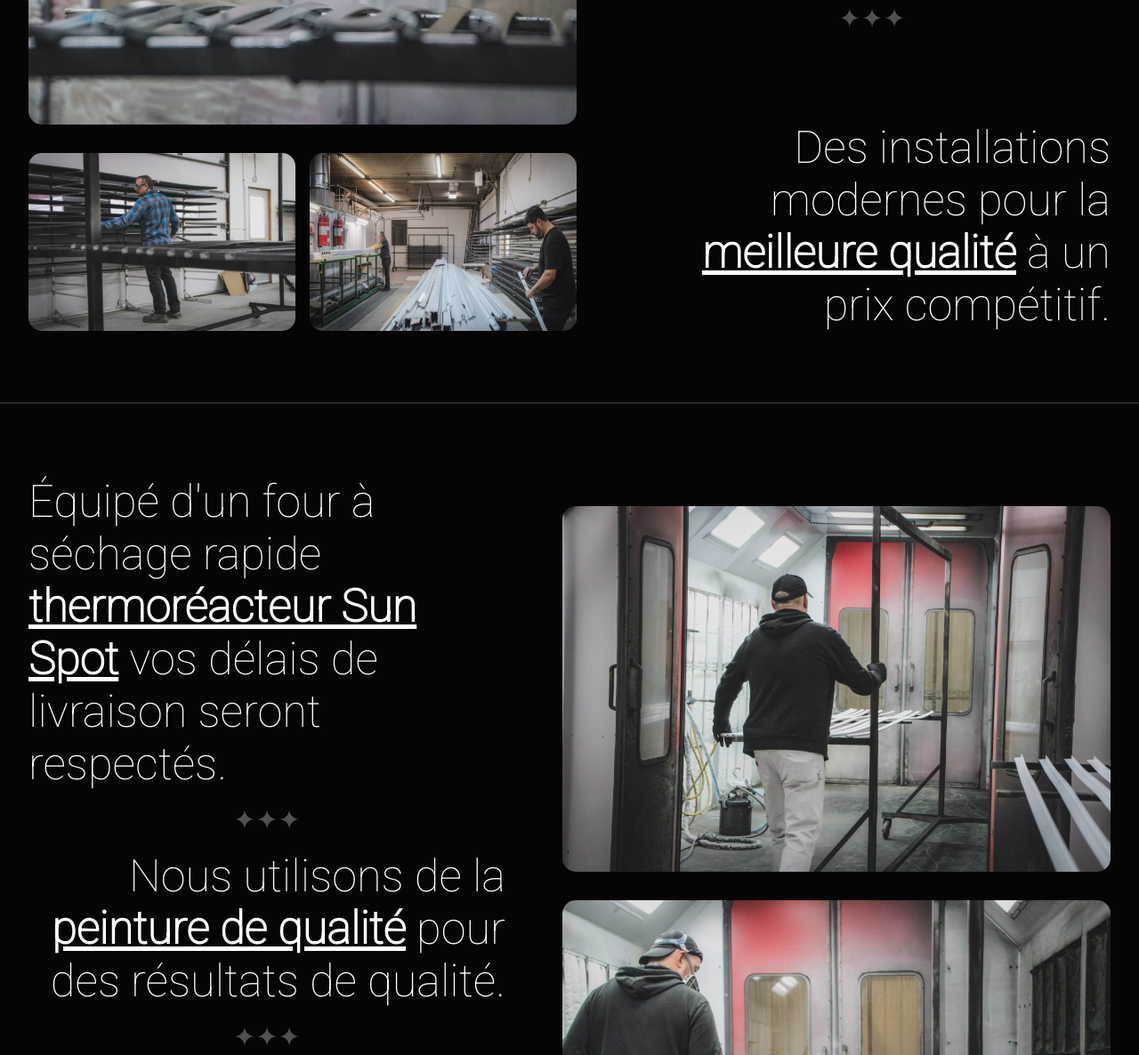
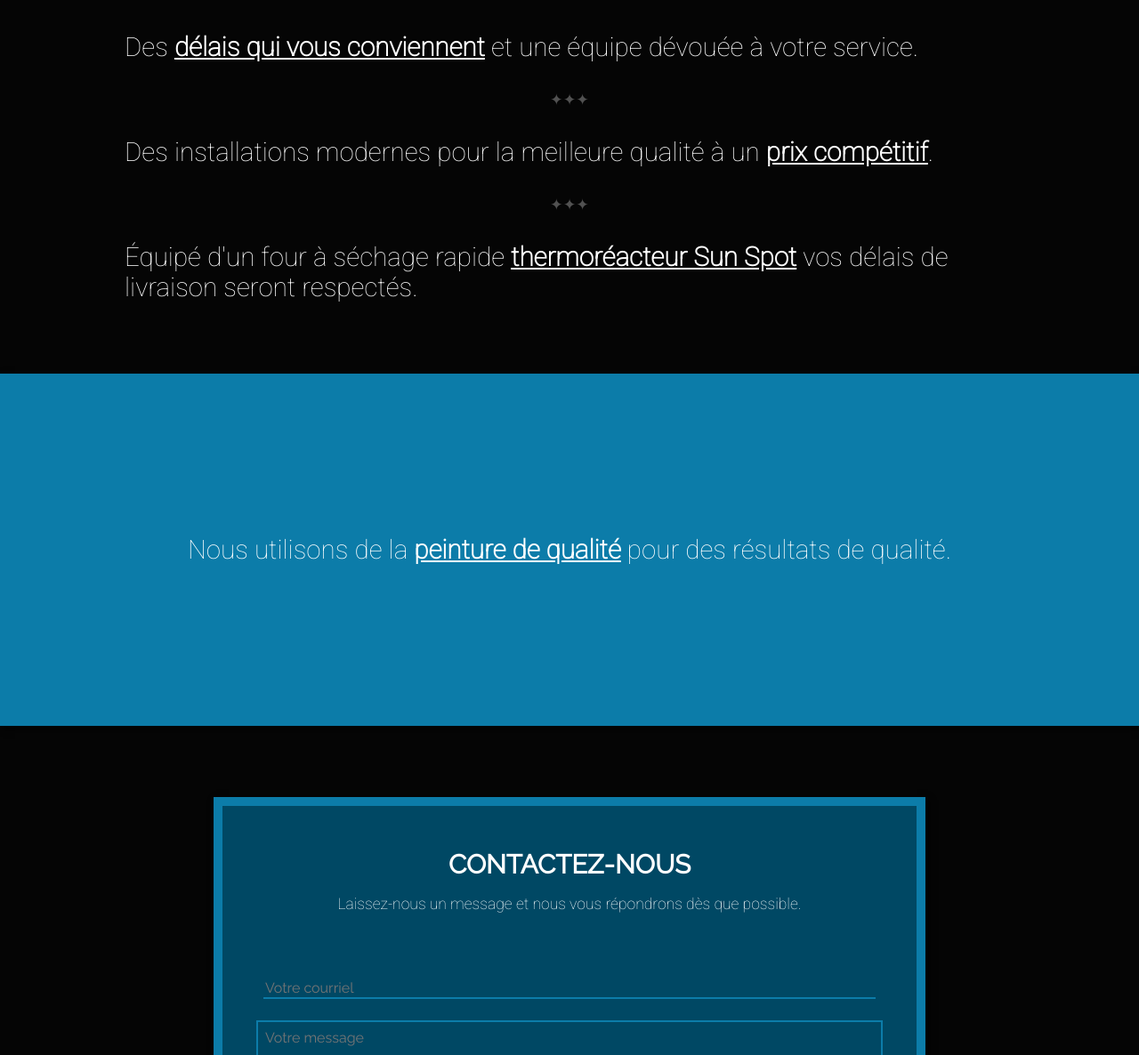
Before and after one commit to Eyeofthequeen/siteweb-semacouleur, a plain HTML site: page index.html in a window 1280 px wide. Shown: the part 1103-2289 px from the top of the page at 89% size. Drawn offline with Linux system fonts and the light colour scheme.

Commit message:
Finalisation

```diff
--- a/css/about-us.css
+++ b/css/about-us.css
@@ -1,74 +1,17 @@
-.about-us {
+.about-the-company {
+  color: white;
   display: flex;
   flex-direction: column;
-  gap: 3rem;
+  gap: 2rem;
+  margin: auto;
+  padding: 1rem;
 }
 
-.about-us-line {
-  display: flex;
-  max-width: 1500px;
-  margin: auto;
+.about-the-company {
+  max-width: 1000px;
 }
 
-.photos {
-  box-sizing: border-box;
-  padding: 1rem;
-  display: flex;
-  flex-direction: column;
-  justify-content: center;
-}
-
-.photos > img {
-  margin: 1rem;
-}
-
-.photos img {
-  max-width: calc(600px + 1rem);
-  border-radius: 15px;
-}
-
-.photos-sub-two {
-  display: flex;
-  margin: 1rem;
-  gap: 1rem;
-}
-
-.photos-sub-two img {
-  max-width: 300px;
-}
-
-.mission {
-  gap: 1rem;
-  margin: 2rem;
-  display: flex;
-  flex-direction: column;
-  justify-content: space-between;
-}
-
-.mission-point {
-  color: white;
-  font-size: clamp(1.375rem, 0.781rem + 2.969vw, 3.75rem);
-}
-
-.mission-point--right {
-  text-align: right;
-}
-
-.mission-seperator {
-  color: white;
+.about-the-company .separator {
   text-align: center;
-  font-size: 30px;
   opacity: 30%;
 }
-
-.separator-line {
-  width: 100%;
-  height: 2px;
-  background-color: white;
-  opacity: 15%;
-}
-
-.mission-point-emphase {
-  font-weight: bold;
-  text-decoration: underline;
-}
--- a/css/app.css
+++ b/css/app.css
@@ -15,15 +15,48 @@ html, body {
   width: 100%;
   display: flex;
   flex-direction: column;
-  gap: 2rem;
+  gap: 4rem;
 }
 
 .text--normal {
-  font-size: clamp(0.75rem, 0.656rem + 0.469vw, 1.125rem);
+  /* 16px to 18px */
+  font-size: clamp(1.0rem, 0.969rem + 0.156vw, 1.125rem);
+}
+
+.text--large {
+  /* 22px to 32px */
+  font-size: clamp(1.375rem, 1.219rem + 0.781vw, 2.0rem);
+}
+
+.text--x-large {
+
 }
 
 .text--title {
   font-family: 'Raleway';
-  font-size: 32px;
   font-weight: bolder;
 }
+
+.text--emphasis {
+  font-weight: bold;
+  text-decoration: underline;
+}
+
+.shadow--bottom {
+  box-shadow: 3px 3px 8px rgba(0, 0, 0, 0.9);
+}
+
+.button {
+  font-size: 18px;
+  border: 1px solid white;
+  color: white;
+  padding: 12px 22px;
+  background: none;
+  cursor: pointer;
+  font-family: 'Raleway';
+  margin-top: 32px;
+}
+
+.paint-dripping {
+  height: fit-content;
+}
--- /dev/null
+++ b/css/dripping-with-font.css
@@ -0,0 +1,154 @@
+/* Animation properties */
+:root {
+  --anim-width: 200px;
+  --anim-height: 300px;
+  --anim-duration: 3s;
+}
+
+/* Splash properties */
+:root {
+  --splash-width: var(--anim-width);
+  --splash-height: calc(var(--anim-width) / 2);
+  --splash-origin: calc(var(--splash-height) / 2);
+  --water-level: var(--splash-origin);
+}
+
+/* Drip properties */
+:root {
+  --drip-size: 15px;
+  --drip-pos: (calc(var(--splash-width) / 2) - (var(--drip-size) / 2));
+  --drip-rebound: 40px;
+  --drip-re-size: 5px;
+  --drip-re-pos: (calc(var(--splash-width) / 2) - (var(--drip-re-size) / 2));
+}
+
+.dripping-with-font {
+  width: 100%;
+  position: relative;
+  background-color: var(--color-light-blue);
+  display: flex;
+  align-items: center;
+  justify-content: center;
+  padding: 3rem 1rem;
+  box-sizing: border-box;
+}
+
+.dripping-with-font .font {
+  position: absolute;
+  color: white;
+  width: 100%;
+  text-align: center;
+}
+
+.drip {
+  width: var(--anim-width);
+  height: var(--anim-height);
+  display: flex;
+  flex-wrap: wrap;
+  justify-content: center;
+  margin: auto;
+  position: relative;
+}
+
+.drip:before {
+  position: absolute;
+  left: var(--drip-pos);
+  top: 0;
+  content: '';
+  width: var(--drip-size);
+  height: var(--drip-size);
+  background-color: white;
+  border-radius: 50%;
+  opacity: 0;
+  animation: drip var(--anim-duration) ease infinite;
+}
+
+.drip:after {
+  box-sizing: border-box;
+  position: absolute;
+  bottom: 0;
+  left: 0;
+  content: '';
+  width: 0px;
+  height: 0px;
+  border: solid 4px white;
+  border-radius: 50%;
+  opacity: 0;
+  animation: splash var(--anim-duration) ease infinite;
+}
+
+@keyframes drip {
+  10% {
+    top: 0;
+    opacity: 1;
+    animation-timing-function: cubic-bezier(.24, 0, .76, .14);
+  }
+  25% {
+    opacity: 1;
+    top: calc(var(--anim-height) - var(--water-level));
+    animation-timing-function: ease-out;
+    width: var(--drip-size);
+    height: var(--drip-size);
+    left: var(--drip-pos);
+  }
+  30% {
+    opacity: 1;
+    top: calc(var(--anim-height) - (var(--water-level) + var(--drip-rebound)));
+    width: var(--drip-re-size);
+    height: var(--drip-re-size);
+    animation-timing-function: ease-in;
+    left: var(--drip-re-pos);
+  }
+  33% {
+    top: calc(var(--anim-height) - var(--water-level));
+    opacity: 0;
+    animation-timing-function: ease-out;
+    left: var(--drip-re-pos);
+  }
+  33.001% {
+    opacity: 0;
+  }
+  100% {
+    opacity: 0;
+  }
+}
+
+@keyframes splash {
+  0% {
+    opacity: 0;
+  }
+  25% {
+    bottom: calc(var(--splash-height) / 2);
+    left: calc(var(--splash-width) / 2);
+    opacity: 0;
+    width: 0px;
+    height: 0px;
+  }
+  25.001% {
+    opacity: 1;
+  }
+  33% {
+    bottom: 0;
+    left: 0;
+    opacity: 0;
+    width: var(--splash-width);
+    height: var(--splash-height);
+  }
+  33.001% {
+    bottom: calc(var(--splash-height) / 2);
+    left: calc(var(--splash-width) / 2);
+    opacity: 1;
+    width: 0px;
+    height: 0px;
+  }
+  43% {
+    bottom: 0;
+    left: 0;
+    opacity: 0;
+    width: var(--splash-width);
+    height: var(--splash-height);
+  }
+  43.001% {
+    opacity: 0;
+  }
+}
--- a/css/navigation.css
+++ b/css/navigation.css
@@ -16,6 +16,7 @@
   display: flex;
   gap: 2rem;
   width: 33%;
+  min-width: 300px;
   align-items: center;
   justify-content: center;
   padding: 2rem 0;
@@ -33,10 +34,10 @@
   bottom: 16px;
   color: white;
   opacity: 40%;
-  left: 50%;
   display: flex;
   flex-direction: column;
   align-items: center;
+  width: 100%;
 }
 
 .double-chevron {
--- /dev/null
+++ b/css/variables.css
@@ -0,0 +1,4 @@
+:root {
+  --color-light-blue: #0C7CA9;
+  --color-blue: #004864;
+}
--- a/index.html
+++ b/index.html
@@ -6,11 +6,13 @@
     <meta name="viewport" content="width=device-width, initial-scale=1.0">
 		<title>SEMA couleurs</title>
 		<link rel="stylesheet" href="./css/app.css">
+		<link rel="stylesheet" href="./css/variables.css">
 		<link rel="stylesheet" href="./css/full-screen-compagny-name.css">
 		<link rel="stylesheet" href="./css/navigation.css">
 		<link rel="stylesheet" href="./css/about-us.css">
 		<link rel="stylesheet" href="./css/contact-form.css">
 		<link rel="stylesheet" href="./css/footer.css">
+		<link rel="stylesheet" href="./css/dripping-with-font.css">
 		<script src="./js/tunnels.js"></script>
 	</head>
 	<body>
@@ -20,23 +22,10 @@
 		<full-screen-company-name></full-screen-company-name>
 
 		<div id='content' class="page">
+			<img class="paint-dripping" src="./assets/paint-dripping.svg" alt="" height="300">
 			<about-us></about-us>
-			<div class="contact-us-container">
-				<form
-					class="contact-us-form"
-					action="https://formspree.io/f/myyqrble"
-					method="POST"
-				>
-					<div class="contact-title">
-						<span class="text--title">CONTACTEZ-NOUS</span>
-						<p class="text--normal">Laissez-nous un message et nous vous répondrons dès que possible.</p>
-					</div>
-					<input type="email" name="email" placeholder="Votre courriel">
-					<textarea placeholder="Votre message" name="message"></textarea>
-					<button class="button" type="submit">Envoyer →</button>
-				</form>
-			</div>
-
+			<dripping-with-font></dripping-with-font>
+			<contact></contact>
 			<footer></footer>
 		</div>
 	</body>
--- a/js/tunnels.js
+++ b/js/tunnels.js
@@ -17,3 +17,5 @@ openTunnel("full-screen-company-name", path("full-screen-compagny-name"))
 openTunnel("navigation", path("navigation"))
 openTunnel("about-us", path("about-us"))
 openTunnel("footer", path("footer"))
+openTunnel("dripping-with-font", path("dripping-with-font"))
+openTunnel("contact", path("contact-form"))
--- a/templates/about-us.html
+++ b/templates/about-us.html
@@ -1,43 +1,16 @@
 <!DOCTYPE html>
 
-<div class="about-us">
-	<div class="about-us-line">
-		<div class="photos">
-			<img src="./assets/photos/photo_002.jpg" alt="">
-			<div class="photos-sub-two">
-				<img src="./assets/photos/photo_004.jpg" alt="">
-				<img src="./assets/photos/photo_001.jpg" alt="">
-			</div>
-		</div>
-		<div class="mission">
-			<div class="mission-point">
-				Des <span class="mission-point-emphase">délais qui vous convient</span> et une équipe dévouée à votre service.
-			</div>
-			<div class="mission-seperator">✦✦✦</div>
-			<div class="mission-point mission-point--right">
-				Des installations modernes pour la <span class="mission-point-emphase">meilleure qualité</span> à un prix compétitif.
-			</div>
-		</div>
-	</div>
-	<div class="separator-line"></div>
-	<div class="about-us-line">
-		<div class="mission">
-			<div class="mission-point">
-				Équipé d'un four à séchage rapide <span class="mission-point-emphase">thermoréacteur Sun Spot</span> vos délais de livraison seront respectés.
-			</div>
-			<div class="mission-seperator">✦✦✦</div>
-			<div class="mission-point mission-point--right">
-				Nous utilisons de la <span class="mission-point-emphase">peinture de qualité</span> pour des résultats de qualité.
-			</div>
-			<div class="mission-seperator">✦✦✦</div>
-			<div class="mission-point">
-				Notre <span class="mission-point-emphase">équipe grandissante</span> a à coeur vos exigences, nous serons votre partenaire de réussite.
-			</div>
 
-		</div>
-		<div class="photos">
-			<img src="./assets/photos/photo_005.jpg" alt="">
-			<img src="./assets/photos/photo_003.jpg" alt="">
-		</div>
-	</div>
+<div class="about-the-company">
+	<span class="font text--large">
+		Des <b class="text--emphasis">délais qui vous conviennent</b> et une équipe dévouée à votre service.
+	</span>
+	<div class="separator text--normal">✦✦✦</div>
+	<span class="font text--large">
+		Des installations modernes pour la meilleure qualité à un <b class="text--emphasis">prix compétitif</b>.
+	</span>
+	<div class="separator text--normal">✦✦✦</div>
+	<span class="font text--large">
+		Équipé d'un four à séchage rapide <b class="text--emphasis">thermoréacteur Sun Spot</b> vos délais de livraison seront respectés.
+	</span>
 </div>
--- /dev/null
+++ b/templates/contact-form.html
@@ -0,0 +1,16 @@
+<!DOCTYPE html>
+<div class="contact-us-container">
+	<form
+		class="contact-us-form"
+		action="https://formspree.io/f/myyqrble"
+		method="POST"
+	>
+		<div class="contact-title">
+			<span class="text--large text--title">CONTACTEZ-NOUS</span>
+			<p class="text--normal">Laissez-nous un message et nous vous répondrons dès que possible.</p>
+		</div>
+		<input type="email" name="email" placeholder="Votre courriel">
+		<textarea placeholder="Votre message" name="message"></textarea>
+		<button class="button" type="submit">Envoyer →</button>
+	</form>
+</div>
--- /dev/null
+++ b/templates/dripping-with-font.html
@@ -0,0 +1,6 @@
+<!DOCTYPE html>
+
+<div class="dripping-with-font shadow--bottom">
+	<span class="font text--large">Nous utilisons de la <b class="text--emphasis">peinture de qualité</b> pour des résultats de qualité.</span>
+	<div class="drip"></div>
+</div>
```
Also changed, not shown: css/contact-form.css (+5 -14 lines), assets/paint-dripping.svg (renamed from image 1.svg), css/full-screen-compagny-name.css (line endings or trailing spaces).
